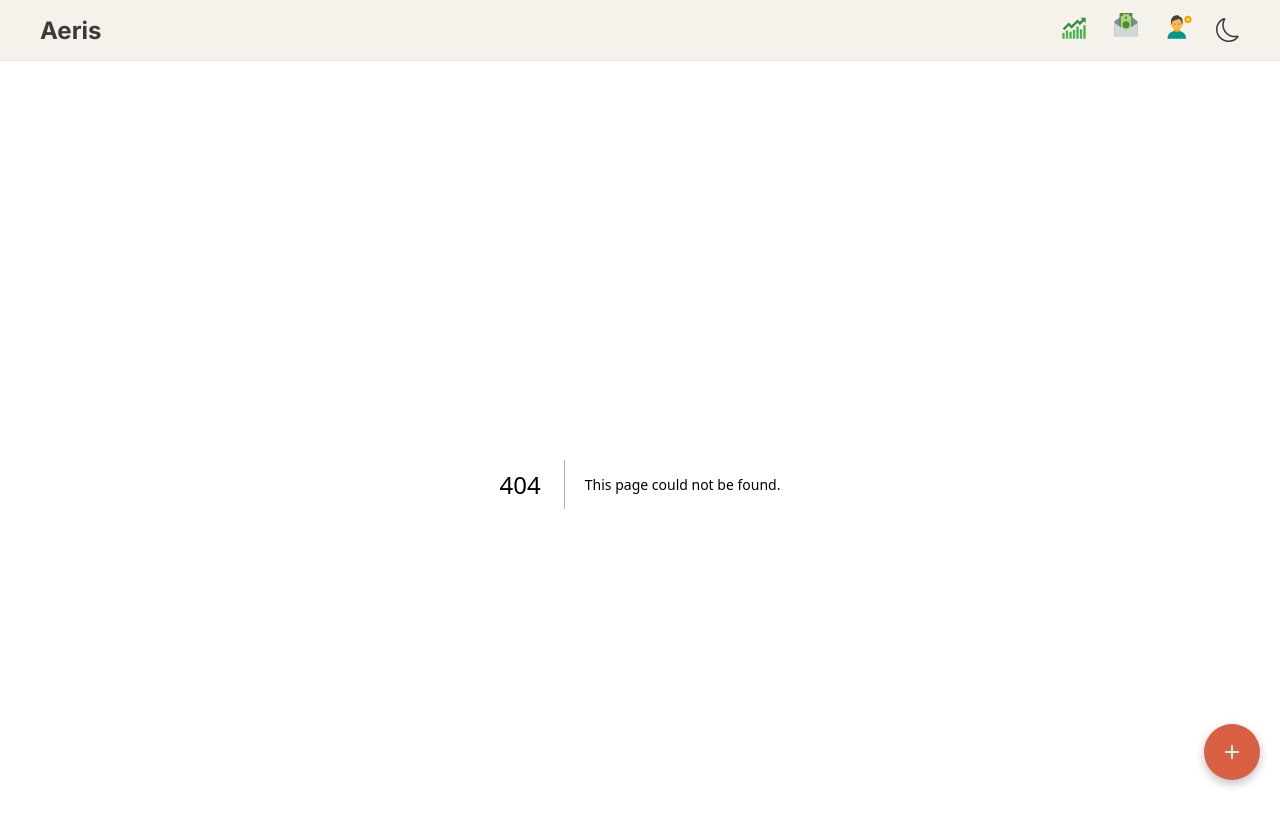
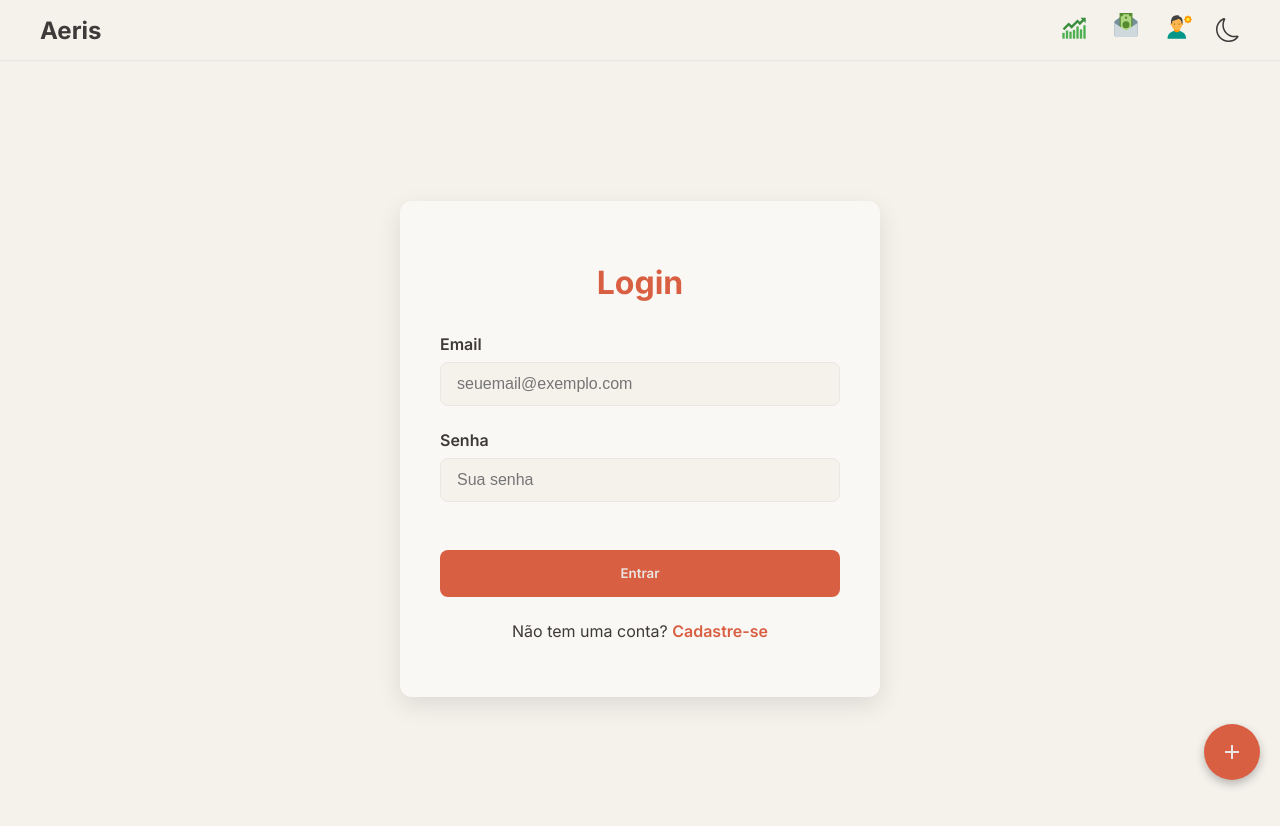
Before and after one commit to Leopardo666Nadilha/Aeris, a Next.js app in the folder my-app/: page /login in a window 1280 px wide. Before the commit this address had no page. Shown: the top 826 px of the page. Built offline with nearby package versions, Linux system fonts and the light colour scheme.

Commit message:
Adição de tela de login

```diff
--- /dev/null
+++ b/my-app/app/login/Login.module.css
@@ -0,0 +1,69 @@
+.container {
+  display: flex;
+  justify-content: center;
+  align-items: center;
+  min-height: calc(
+    100vh - 60px - 90px
+  ); /* Viewport height - header - footer */
+  padding: 2rem;
+}
+
+.loginBox {
+  background-color: var(--color-card-background);
+  padding: 2.5rem;
+  border-radius: 12px;
+  box-shadow: 0 8px 24px rgba(0, 0, 0, 0.1);
+  width: 100%;
+  max-width: 400px;
+  text-align: center;
+}
+
+.title {
+  font-size: 2rem;
+  color: var(--color-primary);
+  margin-bottom: 2rem;
+}
+
+.form {
+  display: flex;
+  flex-direction: column;
+  gap: 1.5rem;
+}
+
+.inputGroup {
+  text-align: left;
+}
+
+.label {
+  display: block;
+  margin-bottom: 0.5rem;
+  font-weight: 600;
+  color: var(--color-text);
+}
+
+.input {
+  width: 100%;
+  padding: 0.75rem 1rem;
+  border: 1px solid var(--color-border);
+  border-radius: 8px;
+  background-color: var(--color-background);
+  color: var(--color-text);
+  font-size: 1rem;
+  box-sizing: border-box;
+}
+
+.signupText {
+  margin-top: 1.5rem;
+  color: var(--color-text);
+}
+
+.signupLink {
+  color: var(--color-primary);
+  font-weight: 600;
+  text-decoration: none;
+  transition: color 0.3s ease;
+}
+
+.signupLink:hover {
+  color: var(--color-accent);
+}
--- /dev/null
+++ b/my-app/app/login/page.js
@@ -0,0 +1,67 @@
+'use client';
+
+import { useState } from 'react';
+import Link from 'next/link';
+import styles from './Login.module.css';
+import { useRouter } from 'next/navigation';
+
+export default function LoginPage() {
+  const [email, setEmail] = useState('');
+  const [password, setPassword] = useState('');
+  const router = useRouter();
+
+  const handleSubmit = e => {
+    e.preventDefault();
+    // Lógica de autenticação aqui
+    console.log('Email:', email, 'Password:', password);
+    // Redireciona para o dashboard após o login (simulação)
+    router.push('/dashboard');
+  };
+
+  return (
+    <div className={styles.container}>
+      <div className={styles.loginBox}>
+        <h1 className={styles.title}>Login</h1>
+        <form onSubmit={handleSubmit} className={styles.form}>
+          <div className={styles.inputGroup}>
+            <label htmlFor="email" className={styles.label}>
+              Email
+            </label>
+            <input
+              type="email"
+              id="email"
+              value={email}
+              onChange={e => setEmail(e.target.value)}
+              required
+              className={styles.input}
+              placeholder="seuemail@exemplo.com"
+            />
+          </div>
+          <div className={styles.inputGroup}>
+            <label htmlFor="password" className={styles.label}>
+              Senha
+            </label>
+            <input
+              type="password"
+              id="password"
+              value={password}
+              onChange={e => setPassword(e.target.value)}
+              required
+              className={styles.input}
+              placeholder="Sua senha"
+            />
+          </div>
+          <button type="submit" className="cta-button">
+            Entrar
+          </button>
+        </form>
+        <p className={styles.signupText}>
+          Não tem uma conta?{' '}
+          <Link href="/register" className={styles.signupLink}>
+            Cadastre-se
+          </Link>
+        </p>
+      </div>
+    </div>
+  );
+}
```
